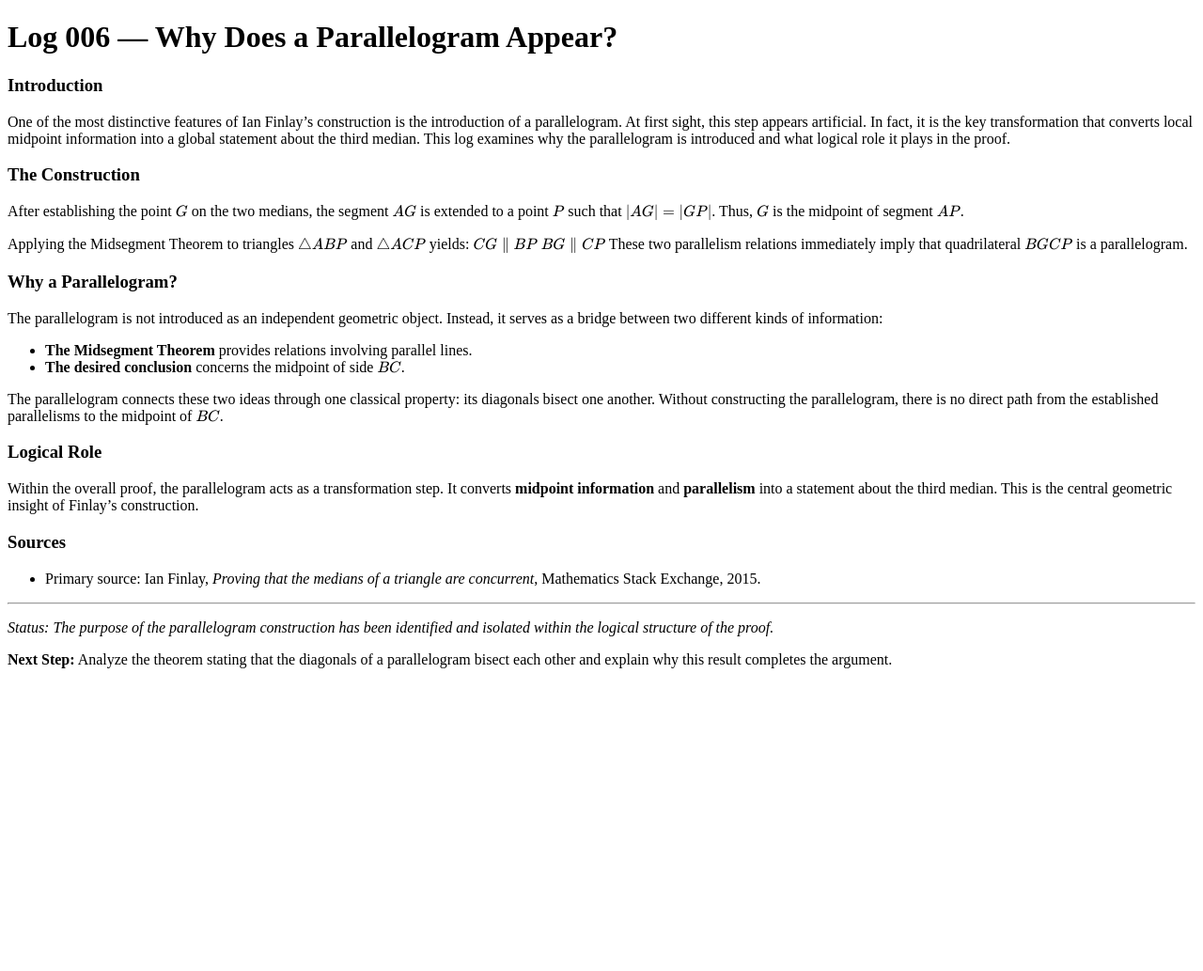
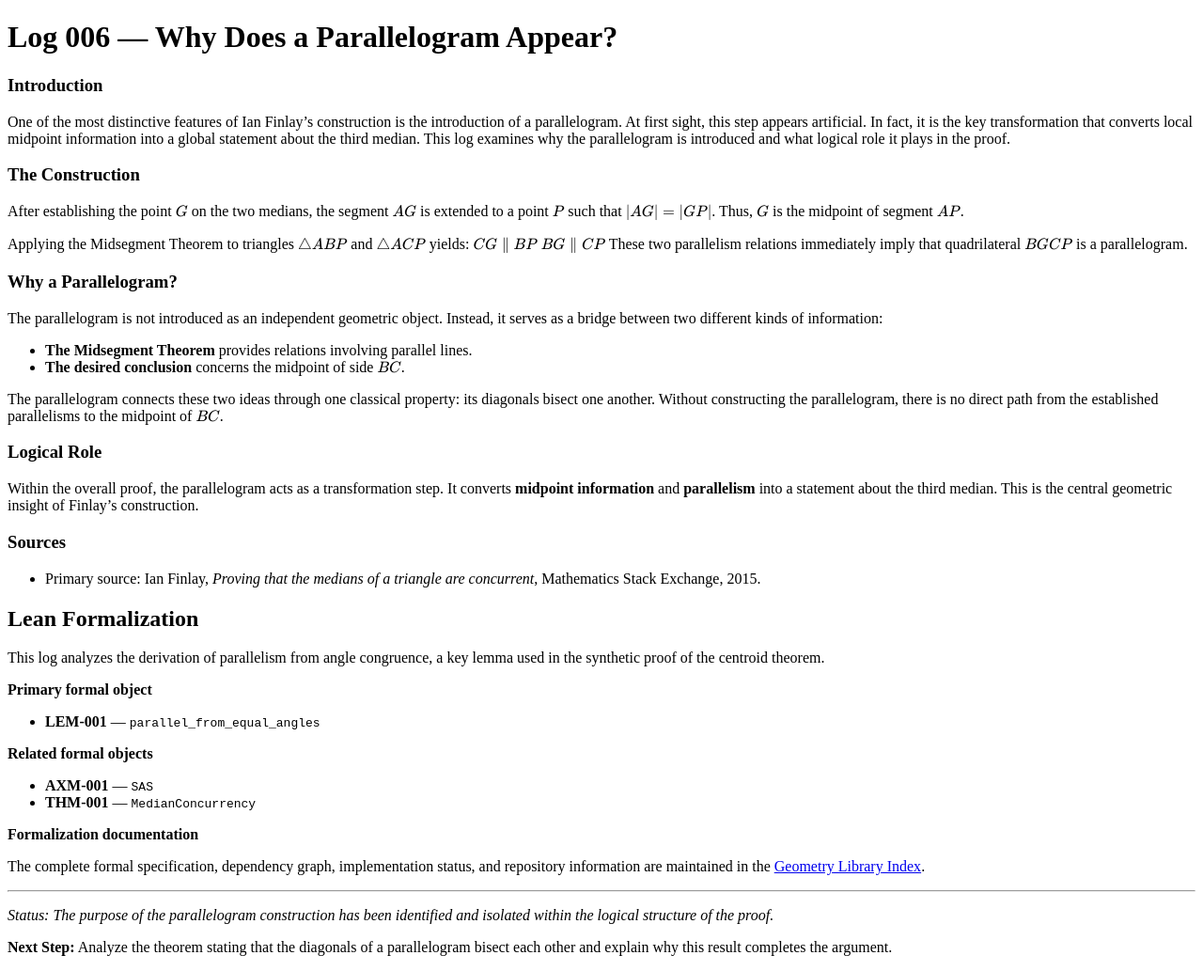
Before and after one commit to cgjteam/cgjteam.github.io, a Jekyll site: the page built from log-006.md, in a window 1280 px wide. Shown: the whole page at 94% size. Built offline with Jekyll 4.4.1, drawn with Linux system fonts in a browser that asks for light colours; our own code applies the rules of GitHub Pages for plain Markdown files; before the commit the page ends 900 px from its top, so only the background shows below that.

Commit message:
Update log-006.md

```diff
--- a/log-006.md
+++ b/log-006.md
@@ -31,6 +31,23 @@
 ### Sources
 * Primary source: Ian Finlay, *Proving that the medians of a triangle are concurrent*, Mathematics Stack Exchange, 2015.
 
+## Lean Formalization
+
+This log analyzes the derivation of parallelism from angle congruence, a key lemma used in the synthetic proof of the centroid theorem.
+
+**Primary formal object**
+
+- **LEM-001** — `parallel_from_equal_angles`
+
+**Related formal objects**
+
+- **AXM-001** — `SAS`
+- **THM-001** — `MedianConcurrency`
+
+**Formalization documentation**
+
+The complete formal specification, dependency graph, implementation status, and repository information are maintained in the [Geometry Library Index](./Geometry.md).
+
 ---
 *Status: The purpose of the parallelogram construction has been identified and isolated within the logical structure of the proof.*
 
```
